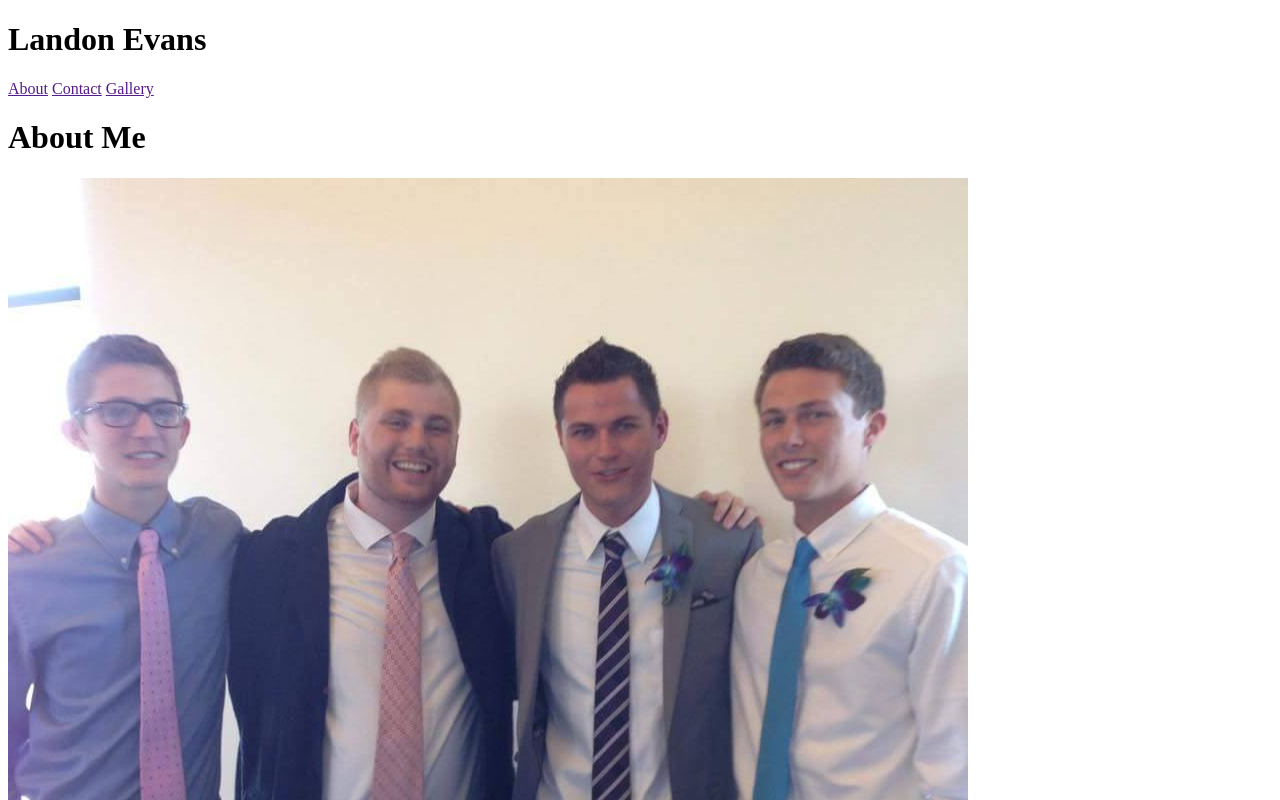
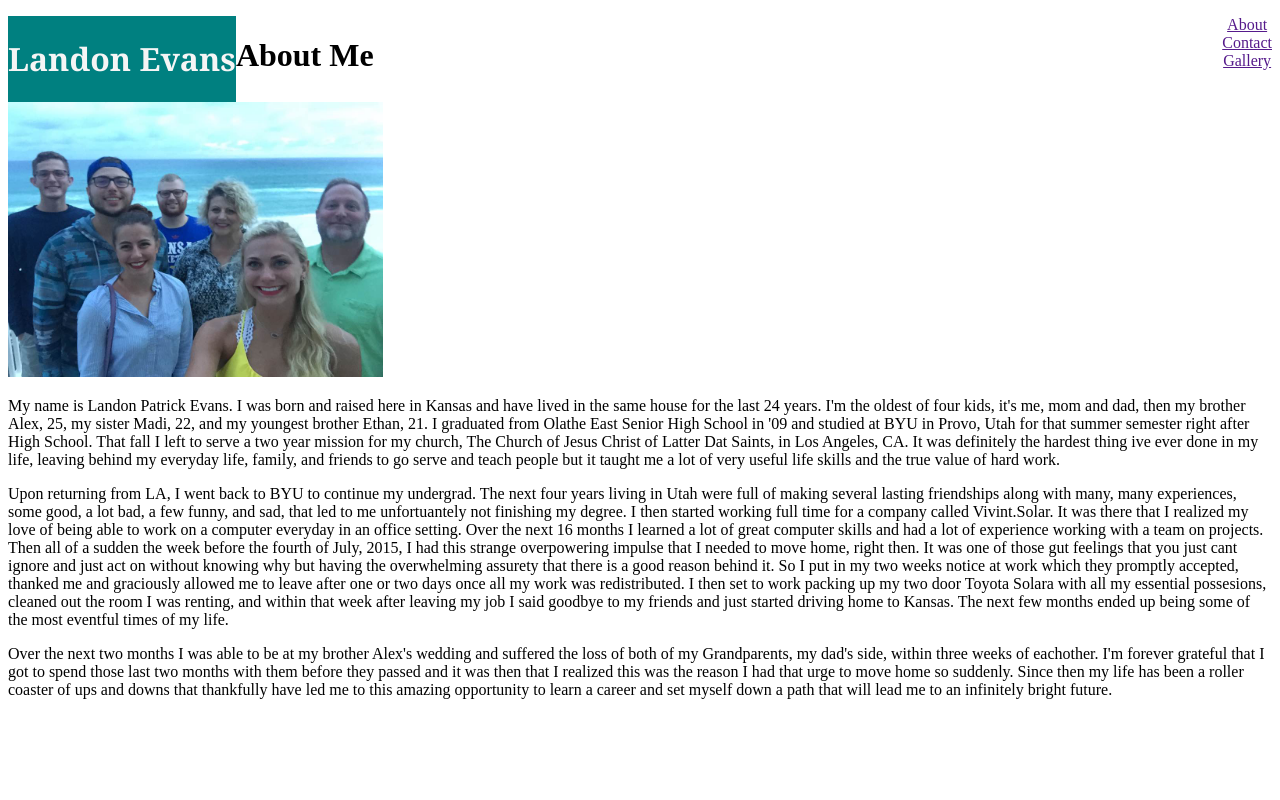
Before and after one commit to LanDonJuan17/Basic-Portfolio, a plain HTML site: page index.html in a window 1280 px wide. Shown: the top 800 px of the page. Drawn offline with Linux system fonts and the light colour scheme.

Commit message:
added work on style sheet

```diff
--- a/assets/css/style.css
+++ b/assets/css/style.css
@@ -0,0 +1,39 @@
+header{
+    background-color: teal;
+    color: whitesmoke;
+    float: left;
+    font-family: Georgia, 'Times New Roman', Times, serif;
+    border: gray;
+    line-break: auto;
+    clear: auto;
+
+
+}
+ul{
+    list-style-type: none;
+    margin: 0;
+    padding: 0;
+    border: #cccccc;
+    display: block;
+    float: right;
+    text-align: center;
+
+}
+
+}
+}
+.clear{
+    overflow: hidden;
+}
+.About-Me{
+
+    float: left;
+
+}}
+#me{
+    float: left;
+    clear: auto;
+}
+section{
+  float: right;
+}
--- a/index.html
+++ b/index.html
@@ -7,19 +7,24 @@
     <meta http-equiv="X-UA-Compatible" content="ie=edge">
     <title>Document</title>
     <header><h1>Landon Evans</h1></header>
-    <nav>
-        <a href="">About</a>
-        <a href="">Contact</a>
-        <a href="">Gallery</a>
+    <nav> <ul>
+        <li><a href="">About</a></li>
+        <li><a href="">Contact</a></li>
+       <li><a href="">Gallery</a>
+    </ul>
     </nav>
 </head>
 <body>
-    <div class="About-Me">
-    <h1>About Me</h1>
-    </div>
+    <element clearfix="auto">
+    <h1 class="About-Me">About Me</h1></element>
+
 <section>
-    <img src="assets/images/bradwedding.jpg">
-    <p>This is some text</p>
+
+    <img  id="me" src="assets/images/beach.jpg" width="375" height="275">
+
+    <p class="intro">My name is Landon Patrick Evans. I was born and raised here in Kansas and have lived in the same house for the last 24 years. I'm the oldest of four kids, it's me, mom and dad, then my brother Alex, 25, my sister Madi, 22, and my youngest brother Ethan, 21. I graduated from Olathe East Senior High School in '09 and studied at BYU in Provo, Utah for that summer semester right after High School. That fall I left to serve a two year mission for my church, The Church of Jesus Christ of Latter Dat Saints, in Los Angeles, CA. It was definitely the hardest thing ive ever done in my life, leaving behind my everyday life, family, and friends to go serve and teach people but it taught me a lot of very useful life skills and the true value of hard work.</p>
+    <p class="intro">Upon returning from LA, I went back to BYU to continue my undergrad. The next four years living in Utah were full of making several lasting friendships along with many, many experiences, some good, a lot bad, a few funny, and sad, that led to me unfortuantely not finishing my degree. I then started working full time for a company called Vivint.Solar. It was there that I realized my love of being able to work on a computer everyday in an office setting. Over the next 16 months I learned a lot of great computer skills and had a lot of experience working with a team on projects. Then all of a sudden the week before the fourth of July, 2015, I had this strange overpowering impulse that I needed to move home, right then. It was one of those gut feelings that you just cant ignore and just act on without knowing why but having the overwhelming assurety that there is a good reason behind it. So I put in my two weeks notice at work which they promptly accepted, thanked me and graciously allowed me to leave after one or two days once all my work was redistributed. I then set to work packing up my two door Toyota Solara with all my essential possesions, cleaned out the room I was renting, and within that week after leaving my job I said goodbye to my friends and just started driving home to Kansas. The next few months ended up being some of the most eventful times of my life.</p>
+    <p class="intro">Over the next two months I was able to be at my brother Alex's wedding and suffered the loss of both of my Grandparents, my dad's side, within three weeks of eachother. I'm forever grateful that I got to spend those last two months with them before they passed and it was then that I realized this was the reason I had that urge to move home so suddenly. Since then my life has been a roller coaster of ups and downs that thankfully have led me to this amazing opportunity to learn a career and set myself down a path that will lead me to an infinitely bright future.</p>
 
 </section>
 <article>
```
